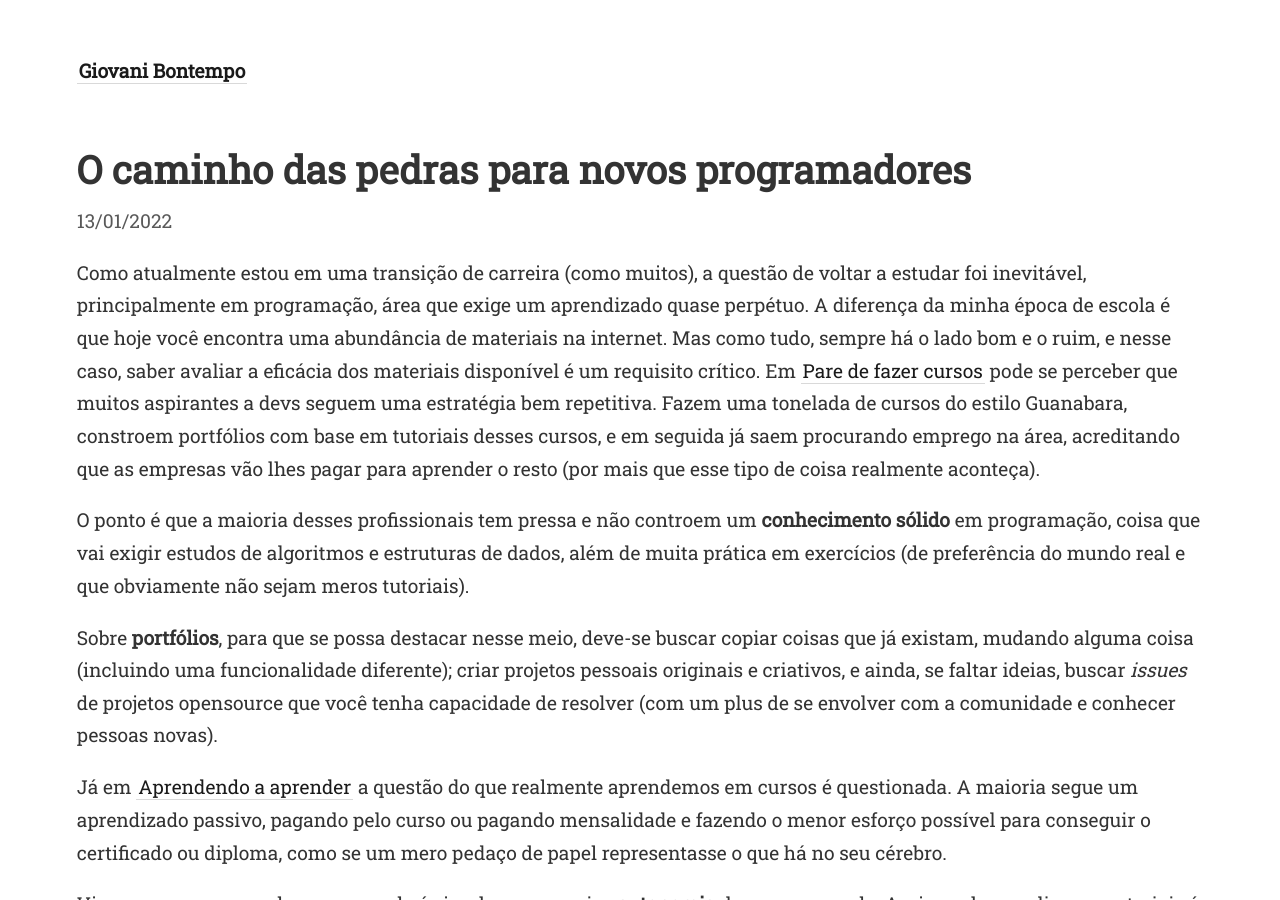
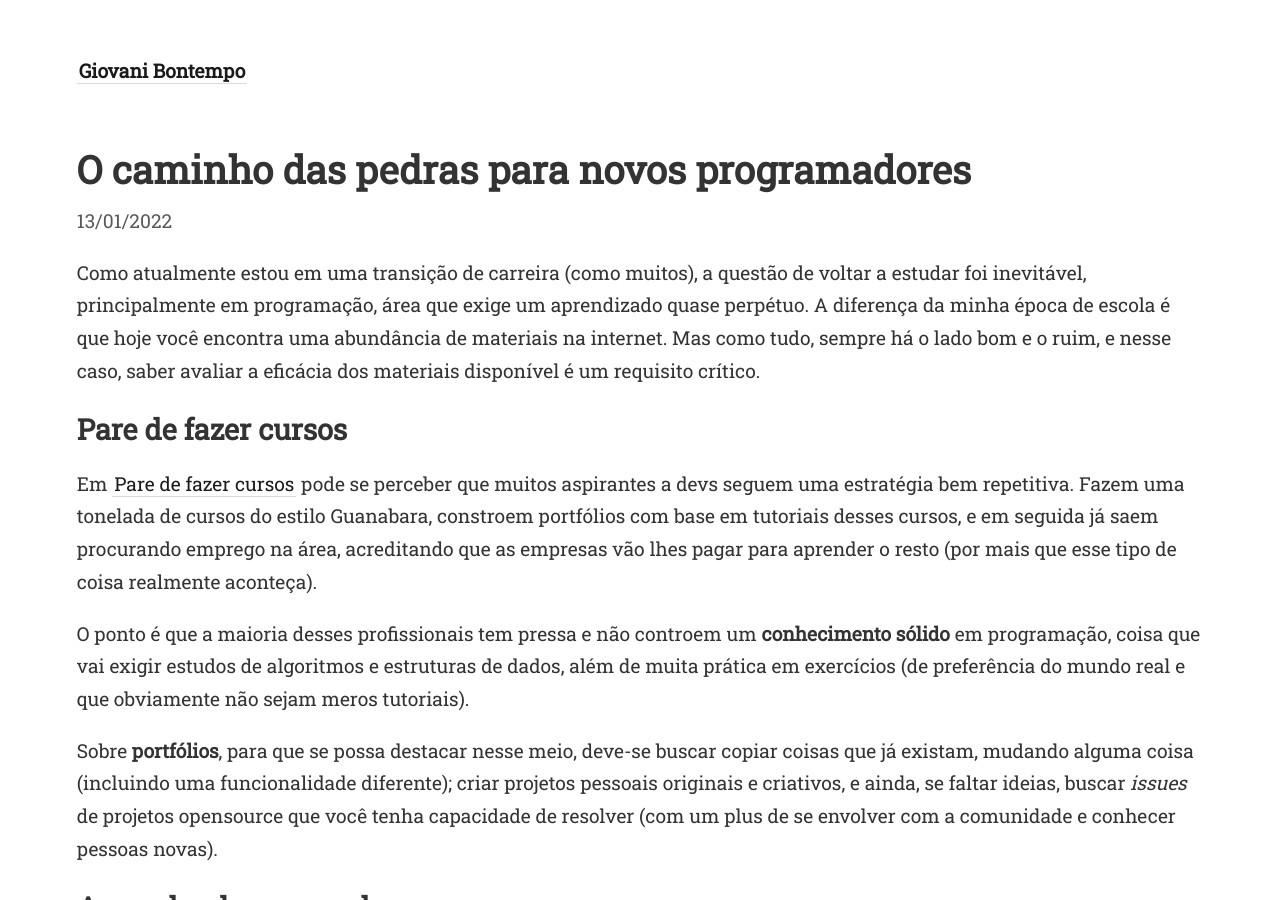
Before and after one commit to gio-bon/MyDigitalGarden, a Jekyll site: the page built from _posts/2022-01-13-caminho-das-pedras.md, in a window 1280 px wide and 900 px high. Built offline with Jekyll 4.4.1, drawn with Linux system fonts in a browser that asks for light colours; part of the change alters nothing that is shown; some of the changed text lies outside the part shown.

Commit message:
caminh pedras títulos

```diff
--- a/_posts/2022-01-13-caminho-das-pedras.md
+++ b/_posts/2022-01-13-caminho-das-pedras.md
@@ -6,13 +6,18 @@ excerpt: Não segundo a minha experiência.
 
 Como atualmente estou em uma transição de carreira (como muitos), a questão de voltar a estudar foi inevitável, principalmente em programação, área que exige um aprendizado quase perpétuo. A diferença da minha época de escola é que hoje você encontra uma abundância de materiais na internet.
 Mas como tudo, sempre há o lado bom e o ruim, e nesse caso, saber avaliar a eficácia dos materiais disponível é um requisito crítico.
+
+## Pare de fazer cursos
+
 Em [Pare de fazer cursos](/pare-de-fazer-cursos){: .internal-link} pode se perceber que muitos aspirantes a devs seguem uma estratégia bem repetitiva. Fazem uma tonelada de cursos do estilo Guanabara, constroem portfólios com base em tutoriais desses cursos, e em seguida já saem procurando emprego na área, acreditando que as empresas vão lhes pagar para aprender o resto (por mais que esse tipo de coisa realmente aconteça).
 
 O ponto é que a maioria desses profissionais tem pressa e não controem um **conhecimento sólido** em programação, coisa que vai exigir estudos de algoritmos e estruturas de dados, além de muita prática em exercícios (de preferência do mundo real e que obviamente não sejam meros tutoriais).
 
 Sobre **portfólios**, para que se possa destacar nesse meio, deve-se buscar copiar coisas que já existam, mudando alguma coisa (incluindo uma funcionalidade diferente); criar projetos pessoais originais e criativos, e ainda, se faltar ideias, buscar *issues* de projetos opensource que você tenha capacidade de resolver (com um plus de se envolver com a comunidade e conhecer pessoas novas).
 
-Já em [Aprendendo a aprender](/aprendendo-a-aprender){: .internal-link} a questão do que realmente aprendemos em cursos é questionada. A maioria segue um aprendizado passivo, pagando pelo curso ou pagando mensalidade e fazendo o menor esforço possível para conseguir o certificado ou diploma, como se um mero pedaço de papel representasse o que há no seu cérebro.
+## Aprendendo a aprender
+
+Já em [Aprendendo a aprender](/aprendendo-a-aprender){: .internal-link} a questão do que realmente aprendemos em cursos é questionada. A maioria segue um aprendizado passivo, pagando pelo curso ou pagando mensalidade e fazendo o menor esforço possível para conseguir o certificado ou diploma, como se um mero pedaço de papel representasse o que há em seu cérebro.
 
 Vivemos em um mundo em que nada é simples, o que exige **autonomia** de quem aprende. Assim, saber avaliar os materiais é importante, pois no fim eles devem atingir o mesmo objetivo, dar uma introdução a determinado assunto. A partir disso você pode começar a fazer algo, e a partir daí, conforme as dúvidas forem surgindo, você as soluciona por complementar as informações necessárias, num ciclo de feedback constante com o mundo real (e não com a simulação de um tutorial).
 
@@ -20,7 +25,9 @@ Se tentar aprender tudo o que há pra aprender na área de computação, você m
 
 Isso nos leva ao **princípio de pareto**, que se aplica a muitos campos diferente, e também ao do aprendizado. Com 20% do conhecimento (topo da pirâmide) você consegue resolver 80% dos problemas. Mas pra resolver os últimos 20%, vai precisar dos 80% de conhecimento (base da pirâmide) que ainda não tem.
 
-A cereja do bolo está na [Prática deliberada na programação](/prática-deliberada-na-programação){: .internal-link} que apregoa que o tipo certo de prática por um período suficiente leva a melhorias.
+## Prática deliberada em programação
+
+A cereja do bolo está na [Prática deliberada na programação](/prática-deliberada-na-programação){: .internal-link} que afirma que o tipo certo de prática, por um período suficiente, leva a melhorias.
 
 Tudo começa com a **desconstrução da habilidade** que você se interessa em adquirir, que pode ser feita por você mesmo quebrando esses componentes, ou da forma mais eficiente, por aprender de pessoas que já adquiriram essa habilidade (cursos como os do FreeCodeCamp são um bom exemplo).
 
@@ -36,6 +43,5 @@ Com a prática você terá a única coisa que é capaz de lhe dizer se está mel
 
 Em posse do feedback você pode **ajustar** a sua abordagem do gap entre o que você está fazendo e como as coisas realmente são. Depois disso precisará mostrar ao seu cérebro que essas coisas que está aprendendo são importante e ele não deve se livrar delas. Você fará isso por **repetir** essas coisas, aplicando esforços consistentemente para aprender a se tornar proficiente.
 
-> A única maneira infalível de falhar ao aprender a codificar é parar.
-
+---
 BÔNUS: [Coisas que não ensinam na escola de software](/coisas-não-ensinam-escola-software){: .internal-link}
```
